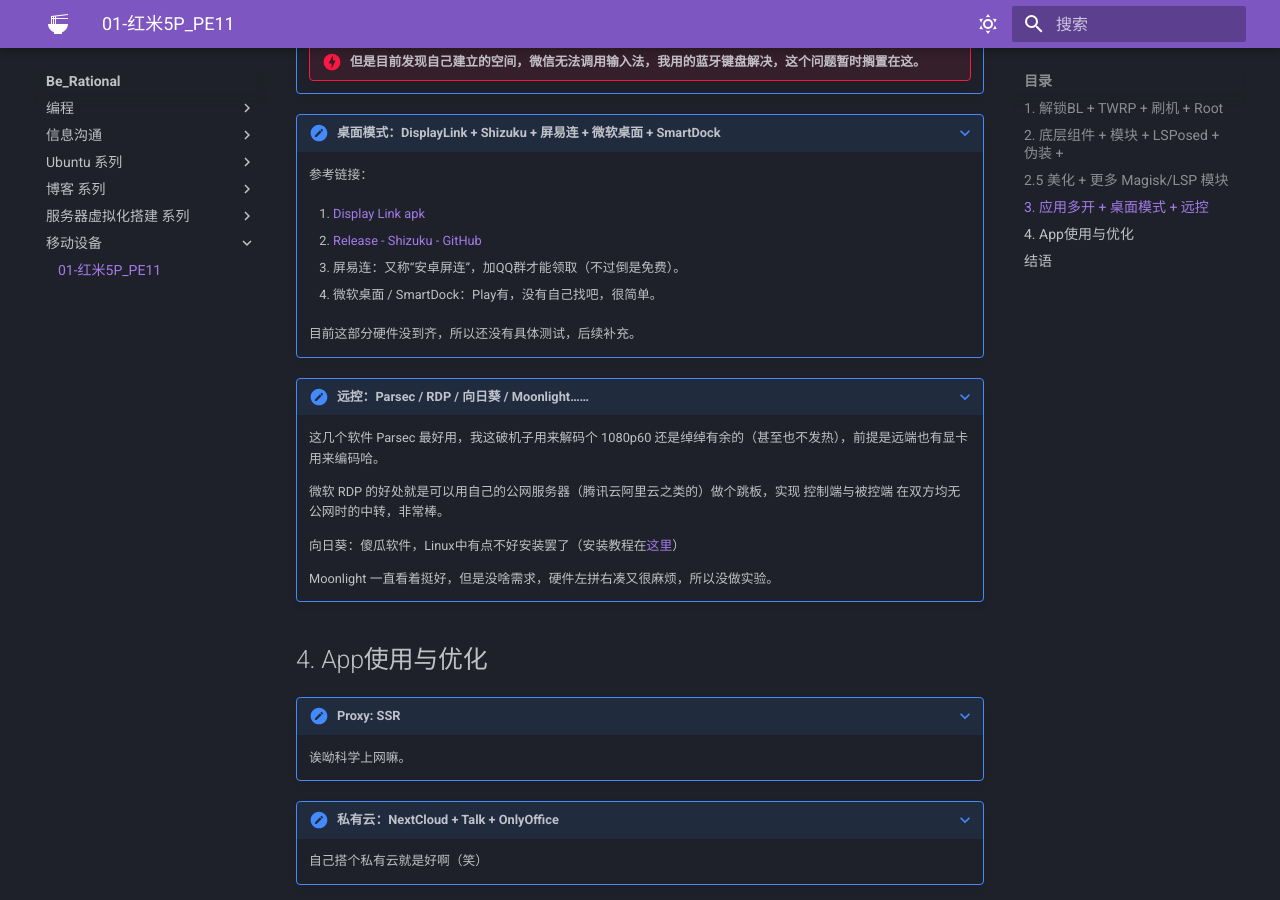
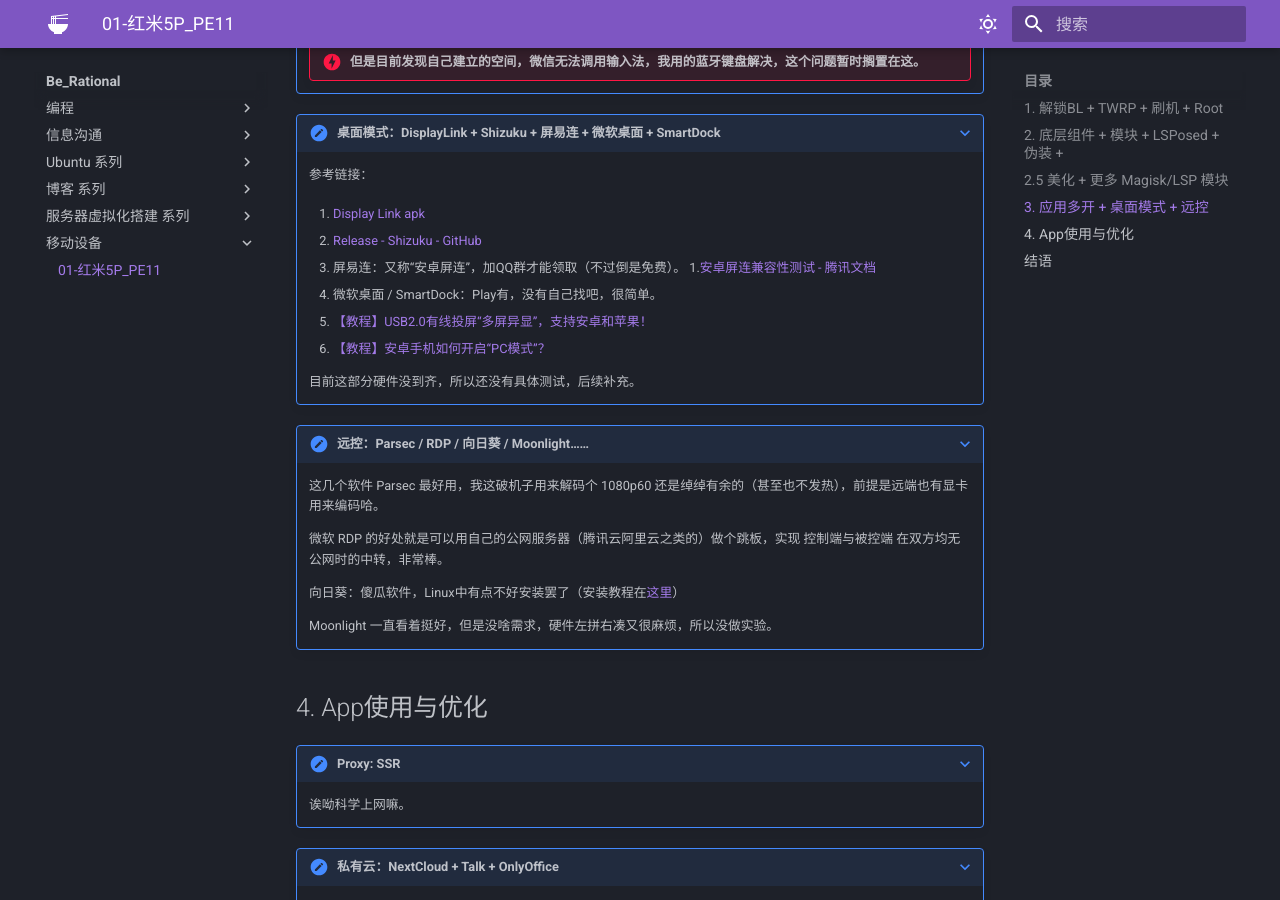
Before and after one commit to Haohahahaha/cs, an MkDocs documentation site: the page built from docs/05-mobile/01-Redmi5P-PE11.md, in a window 1280 px wide and 900 px high, scrolled down 5557 px. Built offline with MkDocs 1.6.1 and Material for MkDocs 9.7.7, drawn with Linux system fonts in a browser that asks for light colours.

Commit message:
2025-04-18_16:42:19 update

```diff
--- a/docs/05-mobile/01-Redmi5P-PE11.md
+++ b/docs/05-mobile/01-Redmi5P-PE11.md
@@ -278,8 +278,12 @@
     2. [Release - Shizuku - GitHub](https://github.com/RikkaApps/Shizuku/releases)
 
     3. 屏易连：又称“安卓屏连”，加QQ群才能领取（不过倒是免费）。
+        1.[安卓屏连兼容性测试 - 腾讯文档](https://docs.qq.com/doc/DUUN2ZWZpQmhZUkhZ)
 
     4. 微软桌面 / SmartDock：Play有，没有自己找吧，很简单。
+    5. [【教程】USB2.0有线投屏“多屏异显”，支持安卓和苹果！](https://www.bilibili.com/video/BV1FrX6YXE4N)
+    6. [【教程】安卓手机如何开启“PC模式”？](https://www.bilibili.com/video/BV1Hy421z7ZJ)
+
 
     目前这部分硬件没到齐，所以还没有具体测试，后续补充。
 
```
